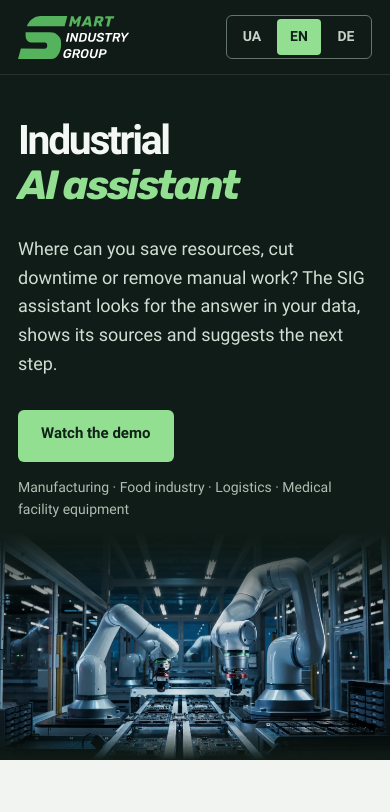
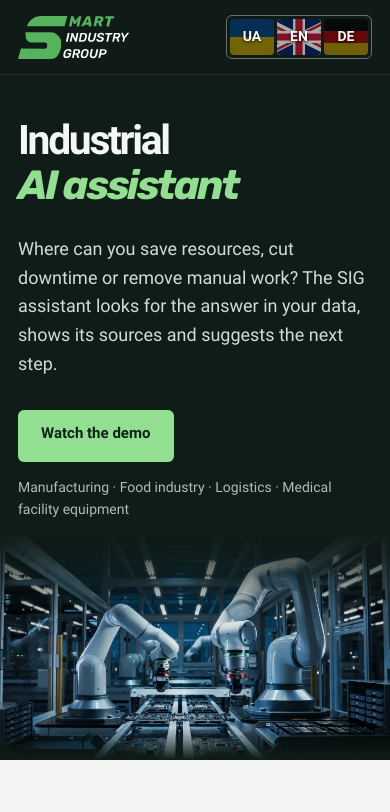
Before and after one commit to RuslanLomaka/sig-web-presentation, a plain HTML site: page dist/index.html in a window 390 px wide. Shown: the top 812 px of the page. Drawn offline with Linux system fonts and the light colour scheme.

Commit message:
Show flags in the language switcher on phones
On phones and touch screens all three languages are always visible, so
the flags now show there too, with a lime ring on the active language.
On desktop the collapsed switcher stays a plain button and the flags
appear when it expands. styles.css version bumped to v=7.

Co-Authored-By: Claude Opus 5.5 <noreply@anthropic.com>

```diff
--- a/dist/index.html
+++ b/dist/index.html
@@ -6,7 +6,7 @@
   <meta name="description" content="Промисловий AI-асистент SIG допомагає знаходити втрати ресурсів, розбирати простої та зберігати досвід команди." data-i18n-content="metaDescription">
   <meta name="color-scheme" content="only light">
   <title data-i18n="pageTitle">Промисловий AI-асистент · Smart Industry Group</title>
-  <link rel="stylesheet" href="styles.css?v=6">
+  <link rel="stylesheet" href="styles.css?v=7">
   <script src="i18n.js?v=6"></script>
   <script src="demo.js?v=6" defer></script>
 </head>
--- a/dist/styles.css
+++ b/dist/styles.css
@@ -445,10 +445,10 @@ h3 { font-size: 1.42rem; line-height: 1.23; letter-spacing: -.02em; }
   .lang-btns:hover button, .lang-btns:focus-within button,
   .lang-btns:not(:hover):not(:focus-within) button:not(.active),
   .lang-btns:not(:hover):not(:focus-within) button.active { flex: 0 0 auto; width: auto; min-width: 44px; min-height: 36px; padding-inline: 10px; border-radius: 4px; opacity: 1; pointer-events: auto; }
-  /* No pill here, so no flags: plain codes with the active language in lime. */
-  .lang-btns button::before, .lang-btns:hover button::before, .lang-btns:focus-within button::before { opacity: 0; }
-  .lang-btns button, .lang-btns:hover button, .lang-btns:focus-within button { color: #c5d2c9; text-shadow: none; box-shadow: none; }
-  .lang-btns button.active, .lang-btns:hover button.active, .lang-btns:focus-within button.active { background: var(--lime); color: #102118; box-shadow: none; }
+  /* All three languages are always visible here, so the flags are always shown. */
+  .lang-btns button::before { opacity: 1; }
+  .lang-btns button, .lang-btns:hover button, .lang-btns:focus-within button { color: #fff; text-shadow: 0 1px 3px rgba(0, 0, 0, .85); box-shadow: none; }
+  .lang-btns button.active, .lang-btns:hover button.active, .lang-btns:focus-within button.active { --shade: rgba(9, 18, 13, .36); box-shadow: inset 0 0 0 2px var(--lime); }
   .lang-full { display: none; }
   .lang-short { display: inline; }
 }
```
